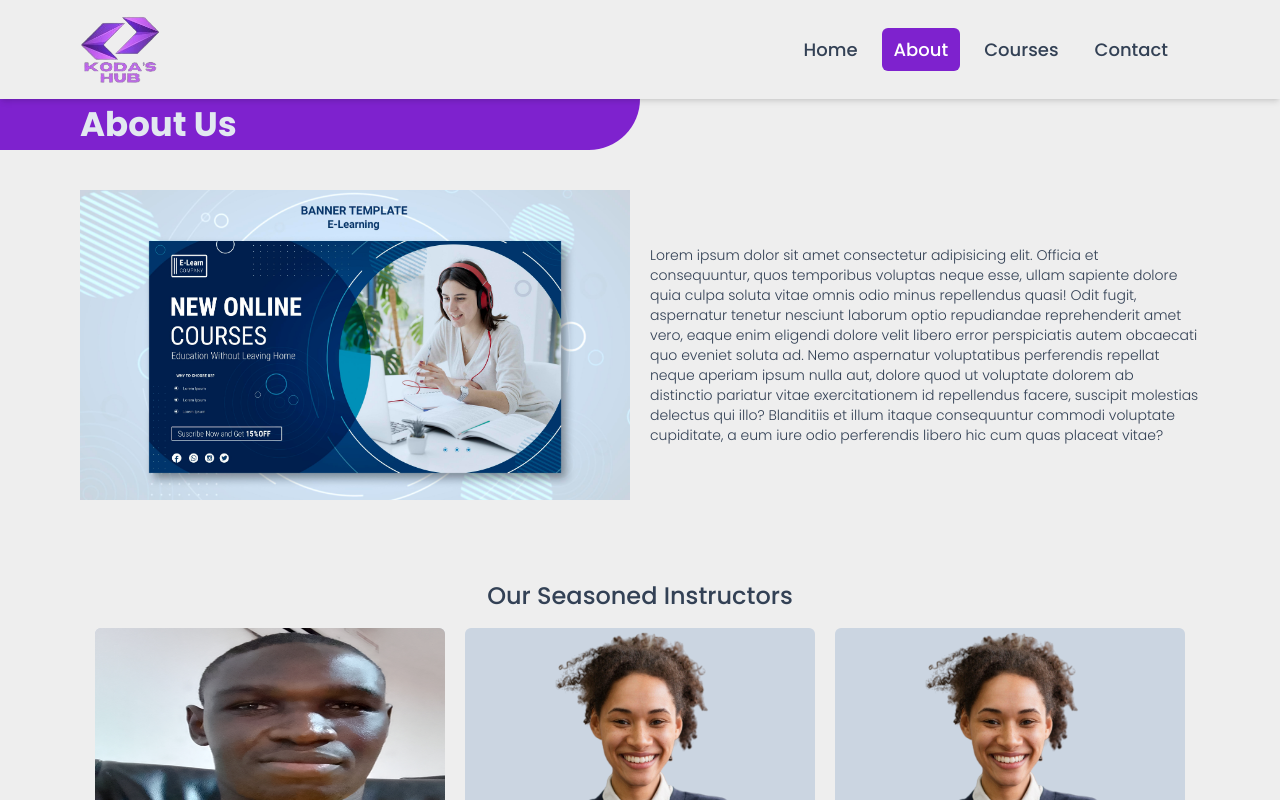
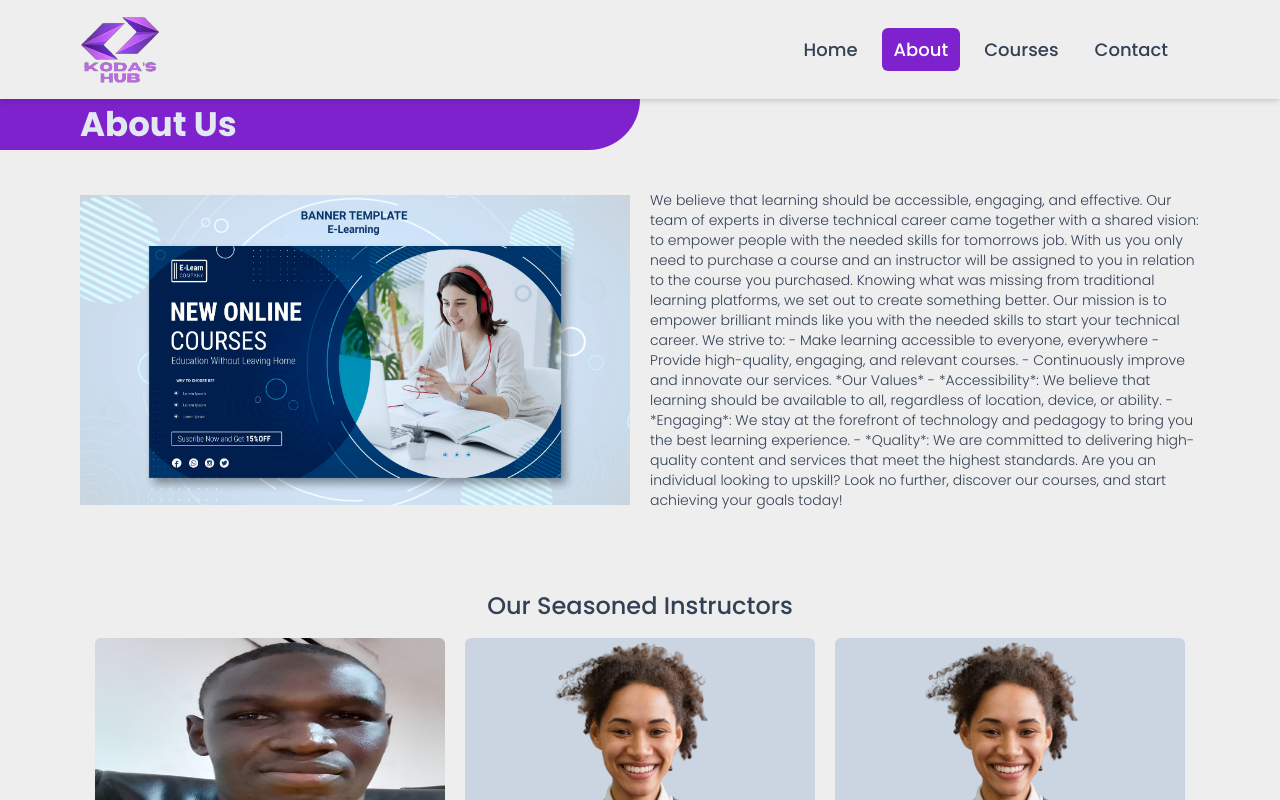
Before and after one commit to PhilipOyelegbin/kodashub, a Next.js app: page /about in a window 1280 px wide. Shown: the top 800 px of the page. Built offline with nearby package versions, Linux system fonts and the light colour scheme.

Commit message:
Update about contents

```diff
--- a/app/(router)/about/page.js
+++ b/app/(router)/about/page.js
@@ -13,7 +13,21 @@ function AboutPage() {
           <Image src="/course_banner.jpg" className="object-cover w-full h-full" width={300} height={400} alt="college-students" />
         </div>
         <div>
-          <p>Lorem ipsum dolor sit amet consectetur adipisicing elit. Officia et consequuntur, quos temporibus voluptas neque esse, ullam sapiente dolore quia culpa soluta vitae omnis odio minus repellendus quasi! Odit fugit, aspernatur tenetur nesciunt laborum optio repudiandae reprehenderit amet vero, eaque enim eligendi dolore velit libero error perspiciatis autem obcaecati quo eveniet soluta ad. Nemo aspernatur voluptatibus perferendis repellat neque aperiam ipsum nulla aut, dolore quod ut voluptate dolorem ab distinctio pariatur vitae exercitationem id repellendus facere, suscipit molestias delectus qui illo? Blanditiis et illum itaque consequuntur commodi voluptate cupiditate, a eum iure odio perferendis libero hic cum quas placeat vitae?</p>
+          <p>We believe that learning should be accessible, engaging, and effective.
+
+Our team of experts in diverse technical career came together with a shared vision: to empower people with the needed skills for tomorrows job. With us you only need to purchase a course and an instructor will be assigned to you in relation to the course you purchased. Knowing what was missing from traditional learning platforms, we set out to create something better.
+
+Our mission is to empower brilliant minds like you with the needed skills to start your technical career. We strive to:
+- Make learning accessible to everyone, everywhere
+- Provide high-quality, engaging, and relevant courses.
+- Continuously improve and innovate our services.
+
+*Our Values*
+- *Accessibility*: We believe that learning should be available to all, regardless of location, device, or ability.
+- *Engaging*: We stay at the forefront of technology and pedagogy to bring you the best learning experience.
+- *Quality*: We are committed to delivering high-quality content and services that meet the highest standards.
+
+Are you an individual looking to upskill? Look no further, discover our courses, and start achieving your goals today!</p>
         </div>
       </section>
 
```
